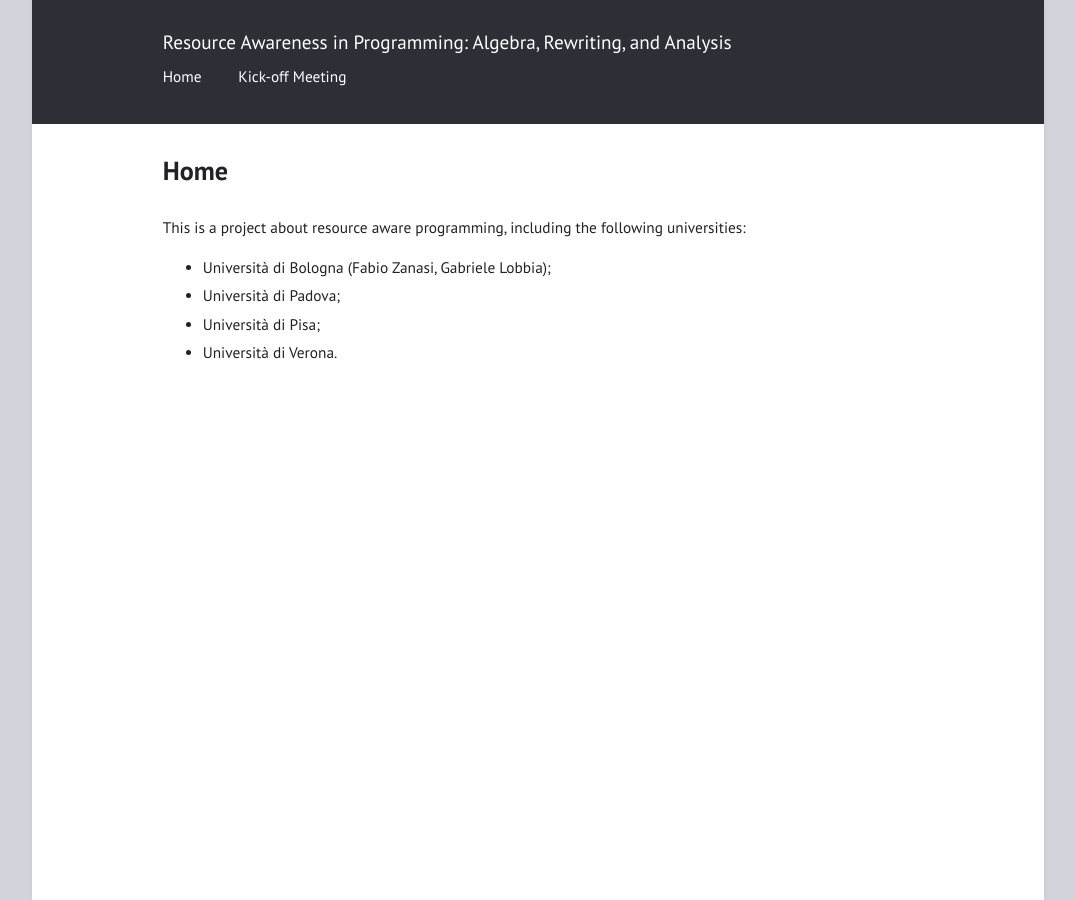
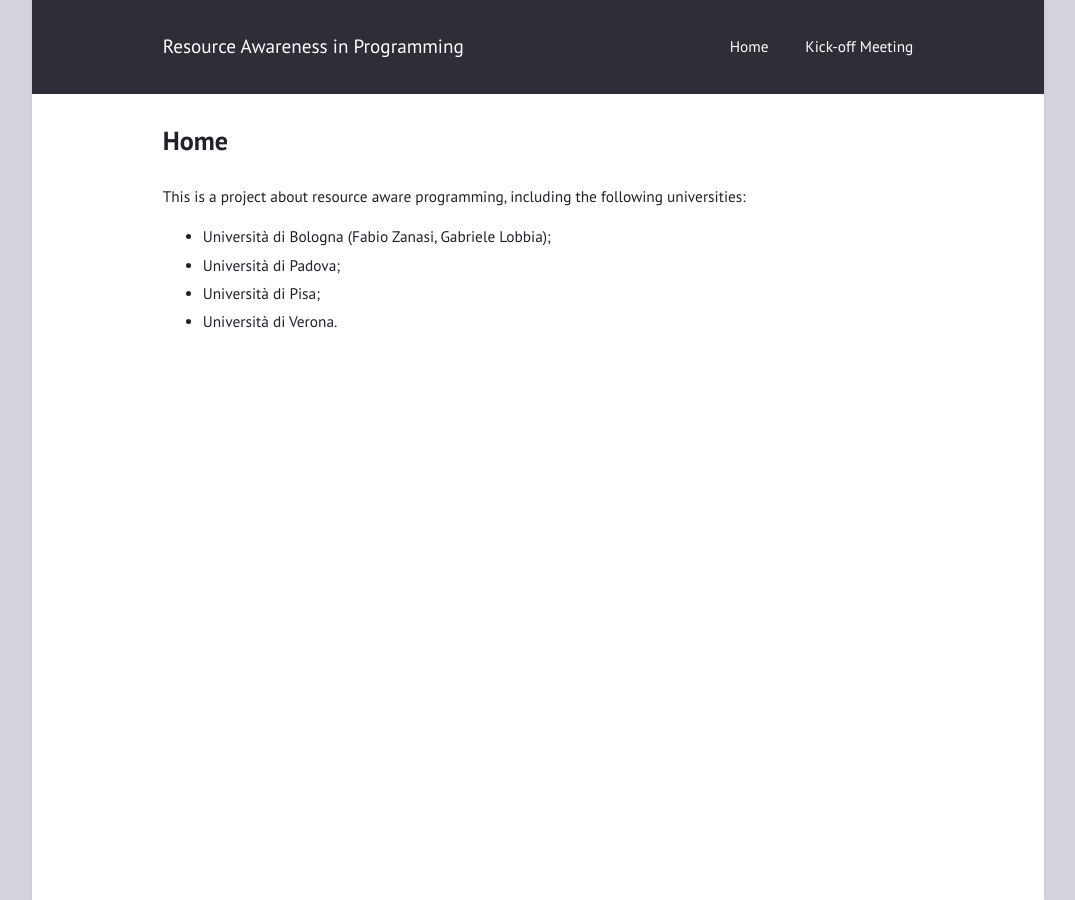
Before and after one commit to globbia/RAP-prin-pnrr, a Jekyll site: the page built from index.md, in a window 1280 px wide. Shown: the whole page, without its empty margins (102-1177 px from the left). Built offline with Jekyll 4.4.1, drawn with Linux system fonts in a browser that asks for light colours; Markdown is read by kramdown in place of the engine named in the settings; part of the change alters nothing that is shown.

Commit message:
Update _config.yml

```diff
--- a/_config.yml
+++ b/_config.yml
@@ -1,4 +1,5 @@
-title: "Resource Awareness in Programming: Algebra, Rewriting, and Analysis"
+title: "Resource Awareness in Programming"
+description: "Algebra, Rewriting, and Analysis"
 author: "Gabriele Lobbia"
 # logo: /assets/bojack_hopper.png
 #description: "gabriele[dot]lobbia[at]unibo[dot]it"
```
